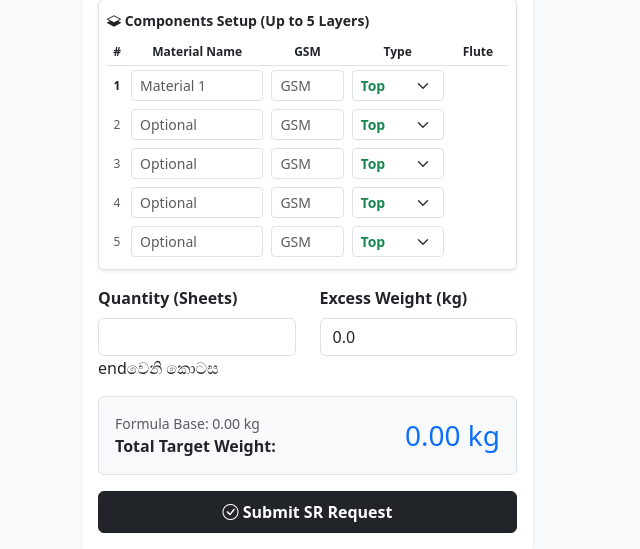
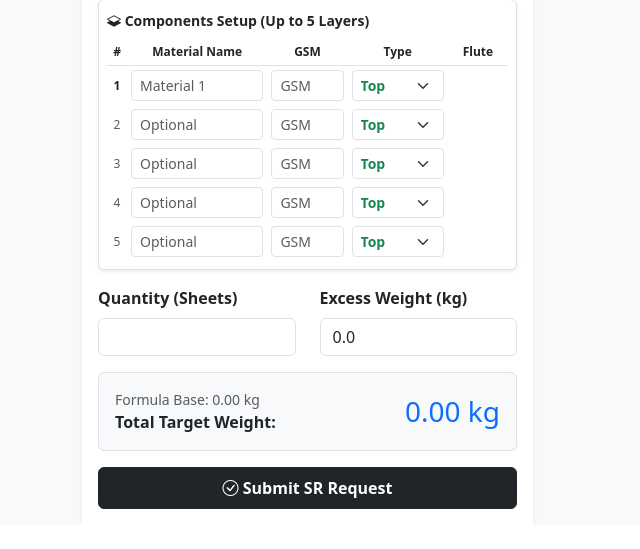
Before and after one commit to viscorquality-ux/Reel-Stock-Management, a Flask app: page /sr_request in a window 1280 px wide. Shown: the part 496-1045 px from the top of the page, without its empty margins (0-640 px from the left). After the commit the page ends 1019 px from the top, so only its background shows below. Run offline with Flask 3, Linux system fonts and the light colour scheme; the visitor is signed in with stand-in values (Sample User, id 1); data that the repository does not hold is empty.

Commit message:
Update sr_request.html

```diff
--- a/templates/sr_request.html
+++ b/templates/sr_request.html
@@ -191,7 +191,7 @@
                                 <div class="col-md-6">
                                     <label class="form-label fw-bold">Quantity (Sheets)</label>
                                     <input type="number" id="qty" name="qty" class="form-control" required oninput="calculateSRWeight()">
-                                endවෙනි කොටස</div>
+                               </div>
                                 <div class="col-md-6">
                                     <label class="form-label fw-bold">Excess Weight (kg)</label>
                                     <input type="number" step="0.1" id="excess_weight" name="excess_weight" class="form-control" value="0.0" oninput="calculateSRWeight()">
```
